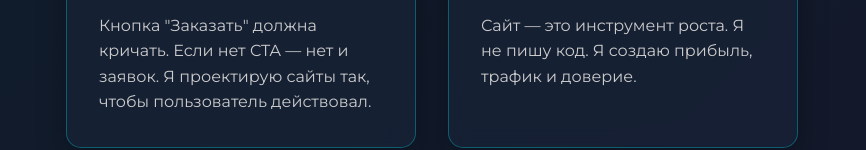
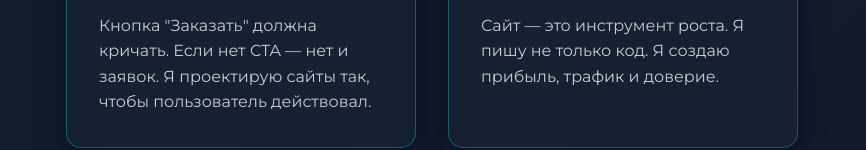
Before and after one commit to thunder-ru/expert-web, a plain HTML site: page index.html in a window 1280 px wide. Shown: the part 4939-5089 px from the top of the page, without its empty margins (208-1074 px from the left). Drawn offline with Linux system fonts and the light colour scheme.

Commit message:
index.html

```diff
--- a/index.html
+++ b/index.html
@@ -361,7 +361,7 @@
         <div class="mistake-card-t" data-mistake="5">
           <div class="mistake-icon">💻</div>
           <h3>Думают, что сайт = разработка</h3>
-          <p>Сайт — это инструмент роста. Я не пишу код. Я создаю прибыль, трафик и доверие.</p>
+          <p>Сайт — это инструмент роста. Я пишу не только код. Я создаю прибыль, трафик и доверие.</p>
         </div>
       </div>
     </div>
```
